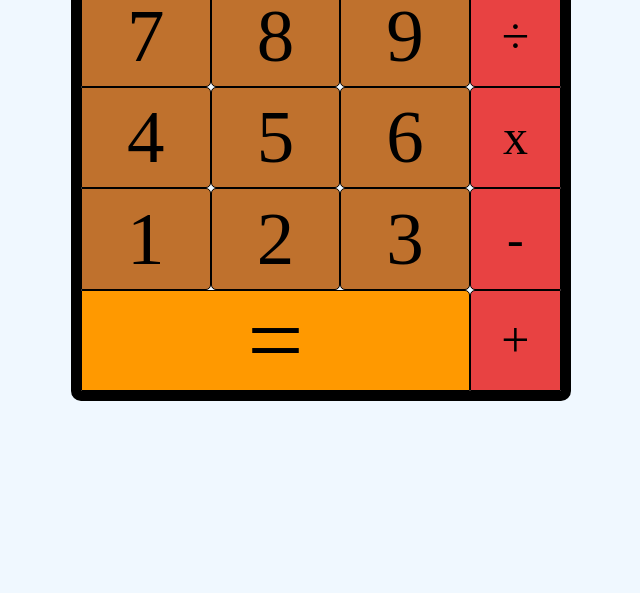
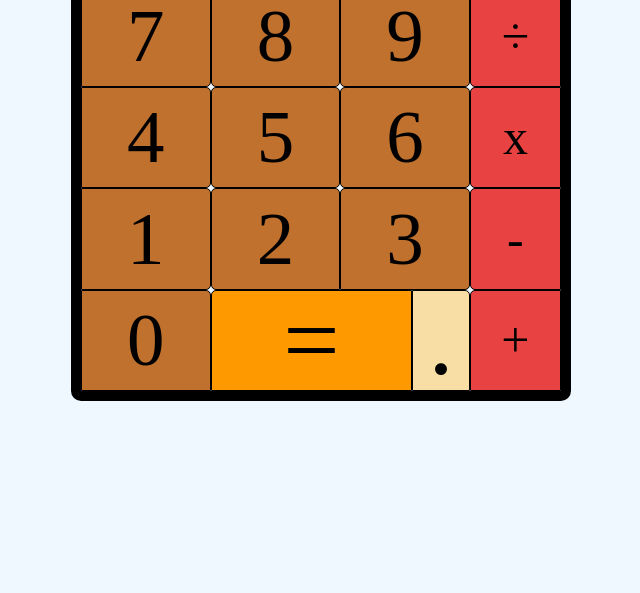
Before and after one commit to Kpytoo/Calculator, a plain HTML site: page index.html in a window 1280 px wide. Shown: the part 207-800 px from the top of the page, without its empty margins (319-959 px from the left). Drawn offline with Linux system fonts and the light colour scheme.

Commit message:
Added "Zero" and "Period" buttons

```diff
--- a/index.html
+++ b/index.html
@@ -24,7 +24,9 @@
         <div class="button" id="two">2</div>
         <div class="button" id="three">3</div>
         <div class="button" id="subtract">-</div>
+        <div class="button" id="zero">0</div>
         <div class="button" id="equal">=</div>
+        <div class="button" id="period">.</div>
         <div class="button" id="add">+</div>
     </div>
 </body>
--- a/style.css
+++ b/style.css
@@ -32,7 +32,7 @@ body { /* Body */
 #display { /* Display */
     width: 81%;
     height: 30%;
-    background-color: rgba(22, 6, 32, 0.558);
+    background-color: rgba(11, 6, 36, 0.753);
     border-top-left-radius: 0px;
     border-top-right-radius: 0px;
     border-bottom-left-radius: 0px;
@@ -40,6 +40,7 @@ body { /* Body */
     justify-content: flex-end;
     align-items: flex-end;
     font-size: 70px;
+    font-family: monospace;
 }
 
 #clear { /* Clear */
@@ -55,7 +56,7 @@ body { /* Body */
     font-size: 65px;
 }
 
-#one, #two, #three, #four, #five, #six, #seven, #eight, #nine{ /* All numbers */
+#one, #two, #three, #four, #five, #six, #seven, #eight, #nine, #zero{ /* All numbers */
     width: 27%;
     height: 17.5%;
     background-color: rgb(191, 113, 45);
@@ -76,7 +77,7 @@ body { /* Body */
 }
 
 #equal { /* Equal */
-    width: 81%;
+    width: 42%;
     height: 17.5%;
     background-color: rgb(255, 153, 0);
     display: flex;
@@ -85,9 +86,21 @@ body { /* Body */
     font-size: 100px;
 }
 
+#period {
+    width: 12%;
+    height: 17.5%;
+    background-color: rgba(249, 220, 158, 0.924);
+    display: flex;
+    justify-content: center;
+    align-items: center;
+    font-size: 100px;
+    border-bottom-left-radius: 0px;
+    border-bottom-right-radius: 0px;
+}
+
 /* Style the button borders */
 
-#seven, #four, #one {
+#seven, #four, #one, #zero {
     border-top-left-radius: 0px;
     border-bottom-left-radius: 0px;
 }
@@ -103,10 +116,40 @@ body { /* Body */
     border-bottom-left-radius: 0px;
 }
 
-#equal {
-    border-top-left-radius: 0px;
+#zero {
     border-bottom-left-radius: 0px;
     border-bottom-right-radius: 0px;
 }
 
+#two {
+    border-bottom-right-radius: 0px;
+}
+
+#three {
+    border-bottom-left-radius: 0px;
+}
+
+#seven {
+    border-top-right-radius: 0px;
+}
+
+#eight {
+    border-top-left-radius: 0px;
+    border-top-right-radius: 0px;
+}
+
+#nine {
+    border-top-left-radius: 0px;
+}
+
+#equal {
+    border-bottom-left-radius: 0px;
+    border-bottom-right-radius: 0px;
+    border-top-right-radius: 0px;
+}
+
+#period {
+    border-top-left-radius: 0px;
+}
+
 /* END OF Style the button borders */
```
